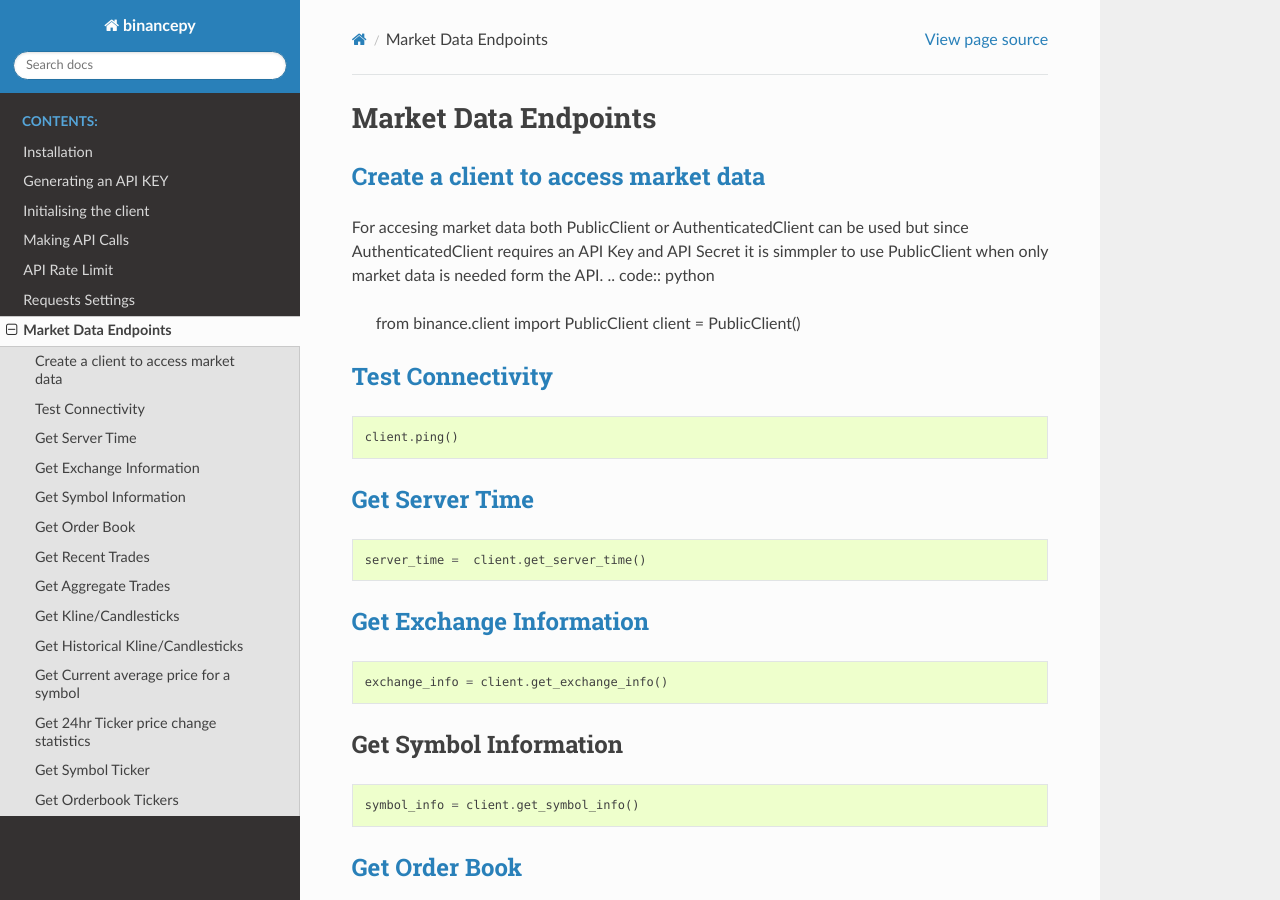
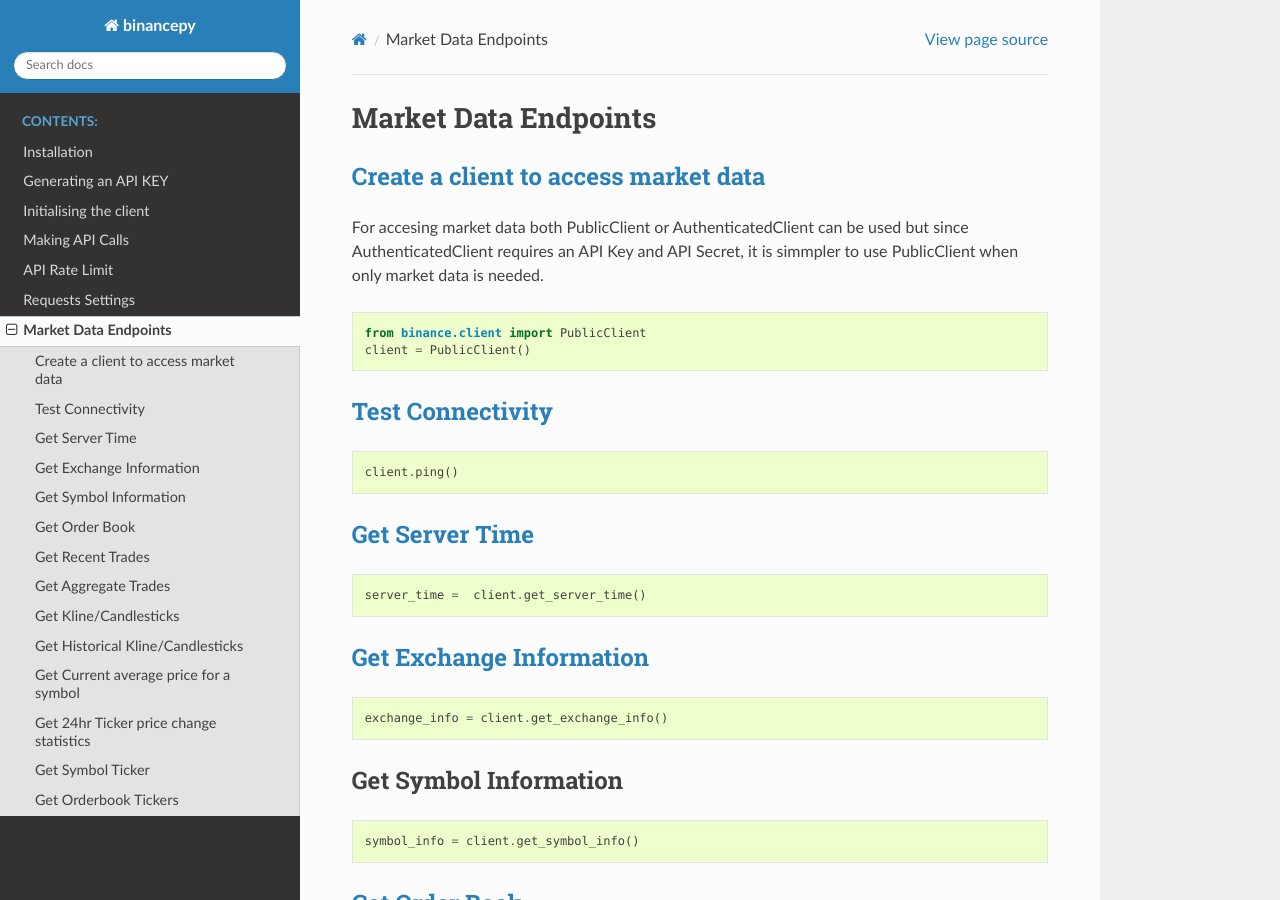
Before and after one commit to vinitjames/binancepy, a Sphinx documentation site: the page built from docs/market_data.rst, in a window 1280 px wide and 900 px high. Built offline with Sphinx 7.4.7 and the Read the Docs theme 2.0.0, drawn with Linux system fonts in a browser that asks for light colours.

Commit message:
modified spacing in market data rst file

```diff
--- a/docs/market_data.rst
+++ b/docs/market_data.rst
@@ -4,7 +4,9 @@ Market Data Endpoints
 `Create a client to access market data`_
 ^^^^^^^^^^^^^^^^^^^^^^^^^^^^^^^^^^^^^^^^
 
-For accesing market data both PublicClient or AuthenticatedClient can be used but since AuthenticatedClient requires an API Key and API Secret it is simmpler to use PublicClient when only market data is needed form the API.
+For accesing market data both PublicClient or AuthenticatedClient can be used but since AuthenticatedClient requires an API Key and API Secret, it is simmpler to use PublicClient when only market data is needed.
+
+
 .. code:: python
 
 		  from binance.client import PublicClient
```
